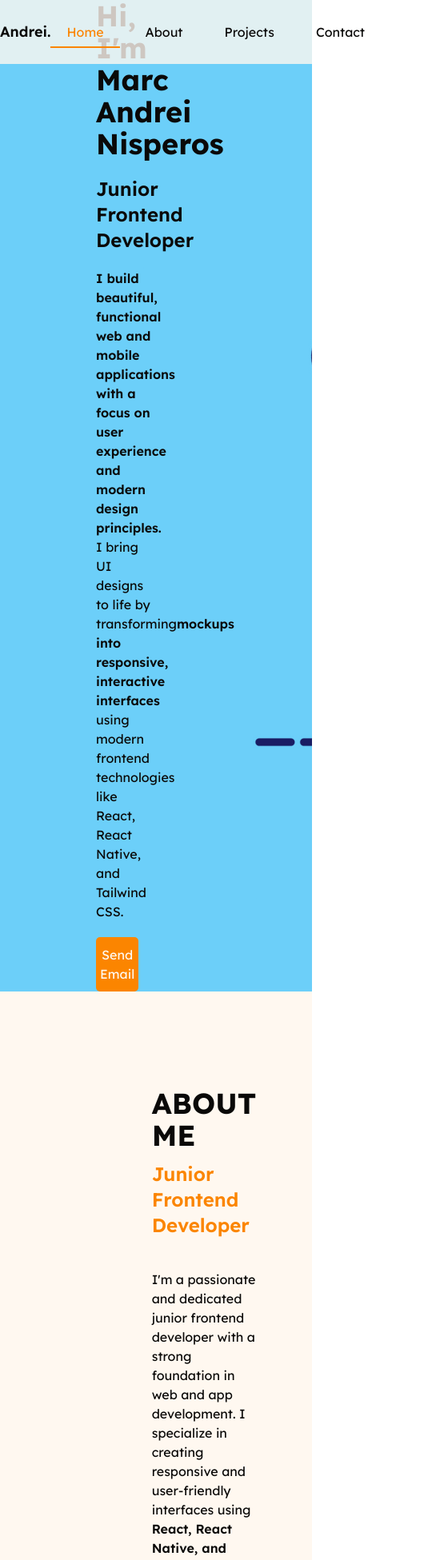
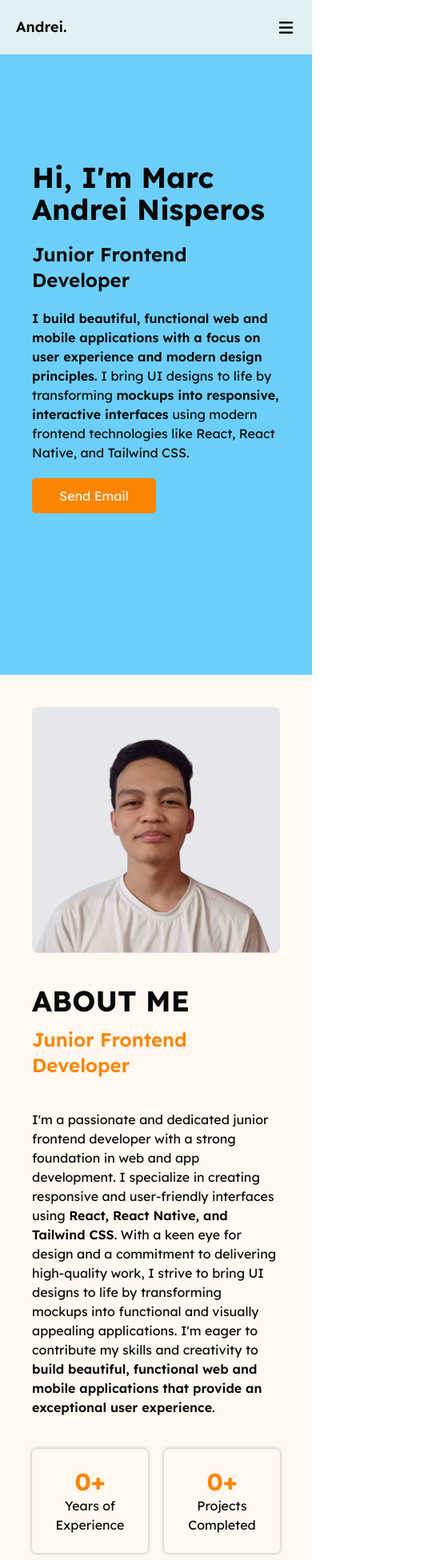
Before and after one commit to marcandreinisperos13/portfolio, a React (Vite) app: page / in a window 390 px wide. Shown: the top 1951 px of the page at 80% size, 530 px wide, since content can reach past the window. Built offline with nearby package versions, Linux system fonts and the light colour scheme; the HTML template or start-up script is replaced by a standard one.

Commit message:
style: format App.jsx with prettier
refactor: refactor code to responsive for all devices

```diff
--- a/src/App.css
+++ b/src/App.css
@@ -37,6 +37,12 @@ nav {
   a:hover::after, a.active::after {
     transform: translateX(-50%) scaleX(1);
   }
+
+  @media screen and (max-width: 992px) {
+    a:hover::after, a.active::after {
+      transform: translateX(-50%) scaleX(0);
+    }
+  }
 }
 .button {
   padding: 10px 5px;
--- a/src/App.jsx
+++ b/src/App.jsx
@@ -1,16 +1,23 @@
 import { useState } from "react";
 import "./App.css";
 import { SiGmail } from "react-icons/si";
-import { FaFacebookF, FaGithub, FaPhoneAlt, FaRegCopyright } from "react-icons/fa";
+import {
+  FaFacebookF,
+  FaGithub,
+  FaPhoneAlt,
+  FaRegCopyright,
+} from "react-icons/fa";
 import { FaLocationDot } from "react-icons/fa6";
 import { educWork, links, mobileSkills, projects, webSkills } from "./data";
+import { BiChevronLeft, BiChevronRight } from "react-icons/bi";
+import { HiMenu } from "react-icons/hi";
 import { IoClose } from "react-icons/io5";
-import { BiChevronLeft, BiChevronRight } from "react-icons/bi";
-
 
 export default function App() {
+  const [openNavDropdown, setOpenNavDropdown] = useState(false);
   const [active, setActive] = useState("home");
 
+  const [openProject, setOpenProject] = useState(null);
   const [openViewDetails, setOpenViewDetails] = useState(false);
   const [selectedProject, setSelectedProject] = useState(null);
   const viewDetails = (project) => {
@@ -38,32 +45,44 @@ export default function App() {
   return (
     <div className="min-h-screen text-(--primary-txt) bg-(--primary-bg) font-headline">
       <nav className="w-full bg-(--primary-bg)/80 fixed top-0 left-0 z-50">
-        <div className="py-5 flex items-center justify-around">
+        <div className="py-5 px-5 flex items-center lg:justify-around justify-between">
           <h3 className="font-semibold text-lg">Andrei.</h3>
 
-          <div className="center-flex gap-3">
+          <div
+            className={`
+            lg:w-auto w-full lg:h-auto lg:py-0 lg:bg-transparent bg-(--primary-bg)/80 lg:center-flex lg:flex-row gap-3 lg:relative lg:opacity-100 absolute top-full left-0 flex items-start justify-between flex-col py-3 overflow-hidden transition
+            ${openNavDropdown ? "h-[230px] opacity-100" : "h-0 opacity-0"}
+          `}
+          >
             {links.map((link) => (
               <a
                 key={link.id}
                 href={`#${link.id}`}
                 onClick={() => setActive(link.id)}
                 className={`
-                  py-2 px-5 relative transition
+                  w-full py-2 px-5 relative transition
                   ${active === link.id ? "active text-(--primary-btn)" : "hover:text-(--primary-btn)"}
                 `}
               >
                 {link.label}
               </a>
-            ))}{" "}
+            ))}
           </div>
+
+          <button
+            className="lg:hidden"
+            onClick={() => setOpenNavDropdown((prev) => !prev)}
+          >
+            {openNavDropdown ? <IoClose size={25} /> : <HiMenu size={25} />}
+          </button>
         </div>
       </nav>
 
       <header
         id="home"
-        className="min-h-screen px-30 bg-[url('/header-bg.png')] bg-center bg-cover flex items-center"
+        className="min-h-screen px-10 lg:px-20 xl:px-30 bg-[#6CCFF9] lg:bg-[url('/header-bg.png')] bg-right lg:bg-center bg-contain flex items-center"
       >
-        <div className="w-1/2 flex flex-col justify-center gap-5">
+        <div className="lg:w-1/2 flex flex-col justify-center gap-5">
           <h1 className="font-headline text-4xl font-bold">
             Hi, I'm Marc Andrei Nisperos
           </h1>
@@ -74,7 +93,7 @@ export default function App() {
               I build beautiful, functional web and mobile applications with a
               focus on user experience and modern design principles.
             </span>{" "}
-            I bring UI designs to life by transforming
+            I bring UI designs to life by transforming{" "}
             <span className="font-semibold">
               mockups into responsive, interactive interfaces
             </span>{" "}
@@ -82,7 +101,7 @@ export default function App() {
             Tailwind CSS.
           </p>
 
-          <div className="w-1/4 flex gap-3">
+          <div className="w-1/2 xl:w-1/4 flex gap-3">
             <a
               href="mailto:marcandreinisperos13@gmail.com"
               className="button bg-(--primary-btn) text-(--primary-bg)"
@@ -93,9 +112,9 @@ export default function App() {
         </div>
       </header>
 
-      <section id="about" className="p-30 space-y-30">
-        <div className="center-flex gap-30">
-          <div className="w-1/4 h-[500px] bg-gray-200 rounded-lg center-flex">
+      <section id="about" className="p-10 lg:p-20 xl:p-30 space-y-30">
+        <div className="center-flex gap-10 xl:gap-30 flex-col lg:flex-row">
+          <div className="w-full lg:w-1/2 xl:w-1/4 h-auto lg:h-[500px] bg-gray-200 rounded-lg center-flex">
             <img
               src="me.png"
               alt="Marc Andrei Nisperos"
@@ -128,16 +147,16 @@ export default function App() {
               .
             </p>
 
-            <div className="grid grid-cols-3 gap-5">
-              <div className="text-center rounded-md shadow-[0_0_5px_rgba(0,0,0,0.3)] p-5">
+            <div className="grid grid-cols-2 xl:grid-cols-3 gap-5">
+              <div className="min-h-[130px] text-center rounded-md shadow-[0_0_5px_rgba(0,0,0,0.3)] p-5 center-flex flex-col">
                 <h2 className="text-3xl font-bold text-(--primary-btn)">0+</h2>
                 <p>Years of Experience</p>
               </div>
-              <div className="text-center rounded-md shadow-[0_0_5px_rgba(0,0,0,0.3)] p-5">
+              <div className="min-h-[130px] text-center rounded-md shadow-[0_0_5px_rgba(0,0,0,0.3)] p-5 center-flex flex-col">
                 <h2 className="text-3xl font-bold text-(--primary-btn)">0+</h2>
                 <p>Projects Completed</p>
               </div>
-              <div className="text-center rounded-md shadow-[0_0_5px_rgba(0,0,0,0.3)] p-5">
+              <div className="min-h-[130px] text-center rounded-md shadow-[0_0_5px_rgba(0,0,0,0.3)] p-5 center-flex flex-col">
                 <h2 className="text-3xl font-bold text-(--primary-btn)">0+</h2>
                 <p>Satisfied Client</p>
               </div>
@@ -160,10 +179,10 @@ export default function App() {
                   <p>{work.date}</p>
                 </div>
 
-                <div className="mx-10 flex justify-center">
+                <div className="mx-5 flex justify-center">
                   <div
                     className={`
-                    w-1 h-full  relative
+                    w-1 h-full relative
                     ${index !== educWork.length - 1 ? "bg-gray-700" : ""}
                   `}
                   >
@@ -186,7 +205,7 @@ export default function App() {
         <div className="space-y-10">
           <h1 className="text-4xl font-bold text-center">MY SKILLS</h1>
 
-          <div className="grid grid-cols-2 gap-10">
+          <div className="grid grid-cols-1 lg:grid-cols-2 gap-10">
             <div className="space-y-5">
               <h3 className="text-2xl font-medium">Web Development</h3>
 
@@ -229,21 +248,37 @@ export default function App() {
         </div>
       </section>
 
-      <section id="projects" className="p-30 space-y-30 bg-gray-100">
+      <section
+        id="projects"
+        className="p-10 lg:p-20 xl:p-30 space-y-10 lg:space-y-20 xl:space-y-30 bg-gray-100"
+      >
         <h1 className="text-4xl font-bold text-center">PROJECTS</h1>
 
-        <div className="grid grid-cols-3 gap-10">
+        <div className="grid grid-cols-1 md:grid-cols-2 lg:grid-cols-3 gap-10">
           {projects.map((project, index) => (
-            <div className="aspect-square relative group" key={index}>
+            <button
+              key={index}
+              onClick={() =>
+                setOpenProject((prev) => (prev === index ? null : index))
+              }
+              className="aspect-square relative group"
+            >
               <div className="p-3 rounded-lg bg-gray-200 absolute inset-0 z-10 overflow-hidden">
                 <img
                   src={project.image}
                   alt="Project Image"
-                  className="w-full h-full object-cover transition group-hover:scale-[1.2]"
+                  className={`
+                    w-full h-full object-cover transition group-hover:scale-[1.2]
+                    ${openProject === index ? "scale-[1.2]" : "scale-100"}
+                  `}
                 />
               </div>
 
-              <div className="w-full h-full space-y-3 bg-black/50 text-center text-(--primary-bg) z-20 absolute inset-0 opacity-0 transition group-hover:opacity-100 overflow-hidden rounded-lg">
+              <div
+                className={`
+                w-full h-full space-y-3 bg-black/50 text-center text-(--primary-bg) z-20 absolute inset-0 opacity-0 transition group-hover:opacity-100 overflow-hidden rounded-lg
+                ${openProject === index ? "opacity-100" : "opacity-0"}              `}
+              >
                 <div className="space-y-3 h-full center-flex">
                   <div className="flex-1">
                     <h2 className="text-(--primary-btn) text-2xl font-bold">
@@ -261,13 +296,13 @@ export default function App() {
               </div>
 
               <div className="border-shadow rounded-lg"></div>
-            </div>
+            </button>
           ))}
         </div>
 
         {openViewDetails && selectedProject && (
-          <div className="fixed inset-0 bg-black/50 z-50">
-            <div className="min-w-1/2 min-h-1/2 bg-(--primary-bg) rounded-lg p-5 absolute top-1/2 left-1/2 -translate-x-1/2 -translate-y-1/2">
+          <div className="p-5 fixed inset-0 center-flex bg-black/50 z-50">
+            <div className="p-5 w-full lg:w-3/4 min-h-auto lg:min-h-1/2 bg-(--primary-bg) rounded-lg">
               <h1 className="text-2xl font-bold relative">
                 {selectedProject.name}
                 <IoClose
@@ -278,8 +313,8 @@ export default function App() {
               </h1>
               <p className="text-gray-500">{selectedProject.date}</p>
 
-              <div className="mt-8 flex gap-3">
-                <div className="relative w-1/2 overflow-hidden rounded-lg">
+              <div className="mt-8 flex flex-col lg:flex-row gap-5">
+                <div className="lg:w-1/2 overflow-hidden rounded-lg relative">
                   <div
                     className="flex transition-transform duration-500 ease-in-out"
                     style={{ transform: `translateX(-${current * 100}%)` }}
@@ -288,7 +323,7 @@ export default function App() {
                       <img
                         key={index}
                         src={src}
-                        className="w-full flex-shrink-0 object-cover"
+                        className="w-full md:aspect-[16/9] lg:aspect-auto flex-shrink-0 object-cover"
                         alt={`slide-${index}`}
                       />
                     ))}
@@ -296,14 +331,14 @@ export default function App() {
 
                   <button
                     onClick={prevSlide}
-                    className="absolute left-3 top-1/2 -translate-y-1/2 bg-white/80 p-2 rounded-full cursor-pointer"
+                    className="absolute left-3 top-1/2 -translate-y-1/2 bg-white/90 p-2 rounded-full cursor-pointer"
                   >
                     <BiChevronLeft size={24} />
                   </button>
 
                   <button
                     onClick={nextSlide}
-                    className="absolute right-3 top-1/2 -translate-y-1/2 bg-white/80 p-2 rounded-full cursor-pointer"
+                    className="absolute right-3 top-1/2 -translate-y-1/2 bg-white/90 p-2 rounded-full cursor-pointer"
                   >
                     <BiChevronRight size={24} />
                   </button>
@@ -323,9 +358,15 @@ export default function App() {
                   </div>
                 </div>
 
-                <div className="flex-1 space-y-3">
-                  <h3 className="text-xl font-semibold">Project Description</h3>
-                  <p className="text-gray-500">{selectedProject.description}</p>
+                <div className="flex-1 space-y-5">
+                  <div className="space-y-2">
+                    <h3 className="text-xl font-semibold">
+                      Project Description
+                    </h3>
+                    <p className="text-gray-500">
+                      {selectedProject.description}
+                    </p>
+                  </div>
 
                   <div className="space-y-2">
                     <h3 className="text-xl font-semibold">Technologies</h3>
@@ -342,9 +383,9 @@ export default function App() {
         )}
       </section>
 
-      <section id="contact" className="p-30 space-y-20">
-        <div className="space-y-5 mt-5 flex justify-between">
-          <div className="max-w-1/2 flex-1 space-y-5">
+      <section id="contact" className="p-10 lg:p-20 xl:p-30 space-y-20">
+        <div className="space-y-10 mt-5 flex flex-col lg:flex-row justify-between">
+          <div className="lg:max-w-1/2 flex-1 space-y-5">
             <h1 className="text-4xl font-bold">Let’s Work Together</h1>
             <h3 className="text-2xl">
               I'm currently open to opportunities, collaborations, or freelance
@@ -392,8 +433,8 @@ export default function App() {
         </div>
       </section>
 
-      <footer className="px-30 py-20 bg-gray-700 text-(--primary-bg) flex items-center justify-between gap-5">
-        <div className="flex items-center gap-20">
+      <footer className="px-10 lg:px-20 xl:px-30 py-10 lg:py-20 bg-gray-700 text-(--primary-bg) flex items-center justify-between flex-col md:flex-row gap-10">
+        <div className="flex items-center gap-10 lg:gap-20 flex-col md:flex-row">
           <h1 className="text-2xl font-bold">Andrei. </h1>
 
           <p className="flex items-center gap-3">
```
Also changed, not shown: public/header-icon.png (added).
